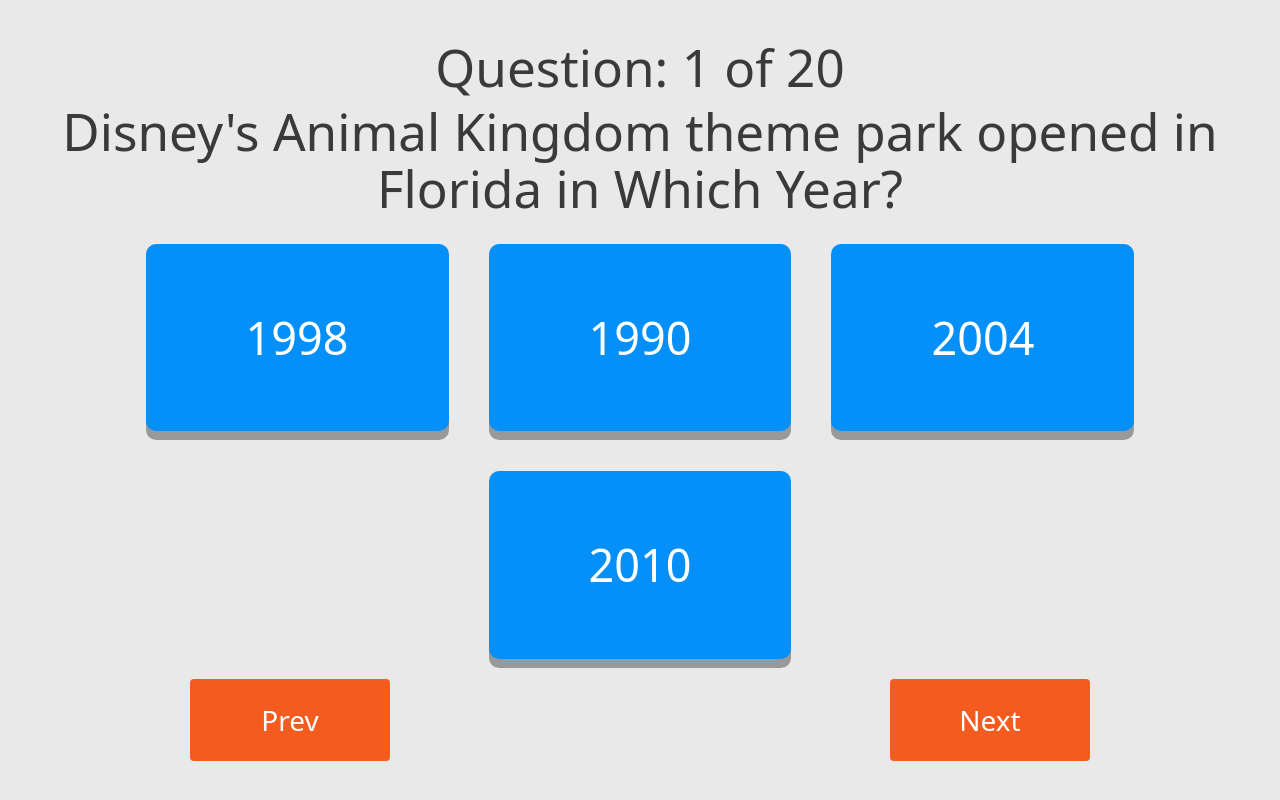
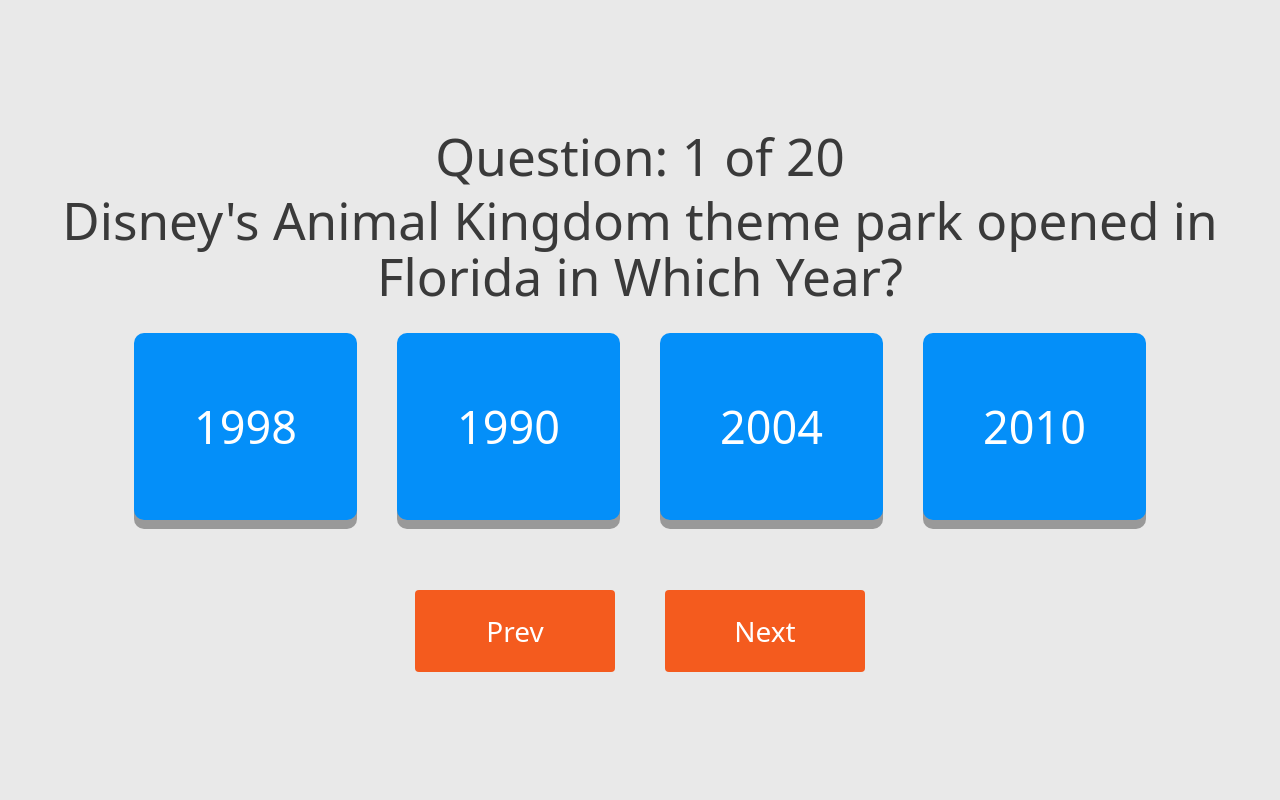
Before and after one commit to slacy123/react-trivia-app, a React (Vite) app: page / in a window 1280 px wide. Both pictures are taken after a click on the button "Click Me to Start". Built offline with nearby package versions, Linux system fonts and the light colour scheme.

Commit message:
Color Change for Selected Answer, Styling Changes to Buttons, Added Check Answer Button

```diff
--- a/src/components/GameElements.css
+++ b/src/components/GameElements.css
@@ -2,7 +2,7 @@
   background-color: #048ff9;
   border: none;
   color: white;
-  padding: 60px 100px;
+  padding: 60px 60px;
   text-align: center;
   text-decoration: none;
   display: inline-block;
@@ -23,6 +23,7 @@
 }
 
 .Next {
+  position:'fixed';
   border-radius: 4px;
   background-color: #f45b1e;
   border: none;
@@ -33,7 +34,8 @@
   width: 200px;
   transition: all 0.5s;
   cursor: pointer;
-  margin-right:500px
+  margin-top: 50px;
+  margin-right: 50px;
 }
 
 .Next:hover {
@@ -42,6 +44,7 @@
 }
 
 .Prev {
+  position: 'fixed';
   border-radius: 4px;
   background-color: #f45b1e;
   border: none;
@@ -50,11 +53,43 @@
   font-size: 28px;
   padding: 20px;
   width: 200px;
-  transition: all 0.5s;
-  cursor: pointer;
+
 }
 
 .Prev:hover {
   background-color: #118f33;
   transition: 0.5s;
 }
+
+.Check {
+  position: 'fixed';
+  border-radius: 4px;
+  background-color: #f45b1e;
+  border: none;
+  color: #ffffff;
+  text-align: center;
+  font-size: 28px;
+  padding: 20px;
+  width: 250px;
+  cursor: pointer;
+  margin-right: 50px;
+}
+
+.Check:hover {
+  background-color: #118f33;
+  transition: 0.5s;
+}
+
+.button-selected {
+  background-color: #118f33;
+  border: none;
+  color: white;
+  padding: 60px 60px;
+  text-align: center;
+  text-decoration: none;
+  display: inline-block;
+  font-size: 45px;
+  border-radius: 10px;
+  box-shadow: 0 9px #999;
+  margin: 20px;
+}
--- a/src/components/QuestionList.tsx
+++ b/src/components/QuestionList.tsx
@@ -12,18 +12,7 @@
   optionFour:string;
 }
 
-const presentQuestion:Question[] = [
-  {
-    id: 1,
-    triviaQuestion:
-      "Disney's Animal Kingdom theme park opened in Florida in Which Year?",
-    answer: "1998",
-    optionOne: "1998",
-    optionTwo: "1990",
-    optionThree: "2004",
-    optionFour: "2010",
-  }
-]
+const presentQuestion:Question[] = []
 
 const questionData:Question[] = [
   {
@@ -217,16 +206,40 @@
     answer: "Banjo",
     optionOne: "Violin",
     optionTwo: "Guitar",
-      optionThree: "Banjo",
-      optionFour: "Chello",
+    optionThree: "Banjo",
+    optionFour: "Chello",
     },
   ];
 
+  const handleAnswer = () => {
+
+  }
+
+
   const QuestionList = () => {
+
     const [question, setQuestion] = useState(1);
-    const lastValue = useRef(question);
+    const [isDiabled, isSetDisabled] = useState(true);
+    const [optionsDisabled, isOptionsDisabled] = useState(false);
+    const [answerVisible, setAnswerVisible] = useState<boolean>(false);
+    const [isVisible, isSetVisible] = useState(false);
+    const handleClick = (button:React.MouseEvent<HTMLButtonElement>) => {
+        isSetVisible(true)
+        isOptionsDisabled(true)
+        const element = button.currentTarget;
+        element.style.backgroundColor = 'purple';
 
-    useEffect(() => {
+        // let elem = document.getElementsByClassName("button-selected")[0];
+        // if (elem) {
+        //   button.className = ""
+        // }
+        // button.className = "button-selected"
+    }
+        if(question < 1) {
+          setQuestion(1);
+        } else if(question > 20) {
+          setQuestion(20);
+        }
         if(question >= 1 && question <= 20) {
           try {
             presentQuestion.length = 0;
@@ -238,10 +251,7 @@
               } catch (error) {
                 console.log("Error")
               }
-            } else {
-              console.log("Invalid Question Value")
-          }
-        }, [question])
+        }
     return (
       <>
       <div>
@@ -249,15 +259,17 @@
           <div key={item.id}>
             <h1>Question: {question} of 20</h1>
             <h1>{item.triviaQuestion}</h1>
-            <button className="options">{item.optionOne}</button>
-            <button className="options">{item.optionTwo}</button>
-            <button className="options">{item.optionThree}</button>
-            <button className="options">{item.optionFour}</button>
+            <button className="options" disabled = {optionsDisabled} onClick={handleClick}>{item.optionOne}</button>
+            <button className="options" disabled = {optionsDisabled} onClick={handleClick}>{item.optionTwo}</button>
+            <button className="options" disabled = {optionsDisabled} onClick={handleClick}>{item.optionThree}</button>
+            <button className="options" disabled = {optionsDisabled} onClick={handleClick}>{item.optionFour}</button>
+            {answerVisible && <h1> Correct Answer:{item.answer}</h1>}
           </div>
         ))}
             <div>
                 <button className="Next" onClick={() => setQuestion(question => question - 1)}>Prev</button>
-                <button className="Prev" onClick={() => setQuestion(question => question + 1)}>Next</button>
+                {isVisible && <button className="Check" >Check Answer</button>}
+                <button className="Prev" disabled = {isDiabled} onClick={() => setQuestion(question => question + 1)}>Next</button>
             </div>
         </div>
     </>
```
Also changed, not shown: 1 other file (tests, documents, lock files or other folders).
